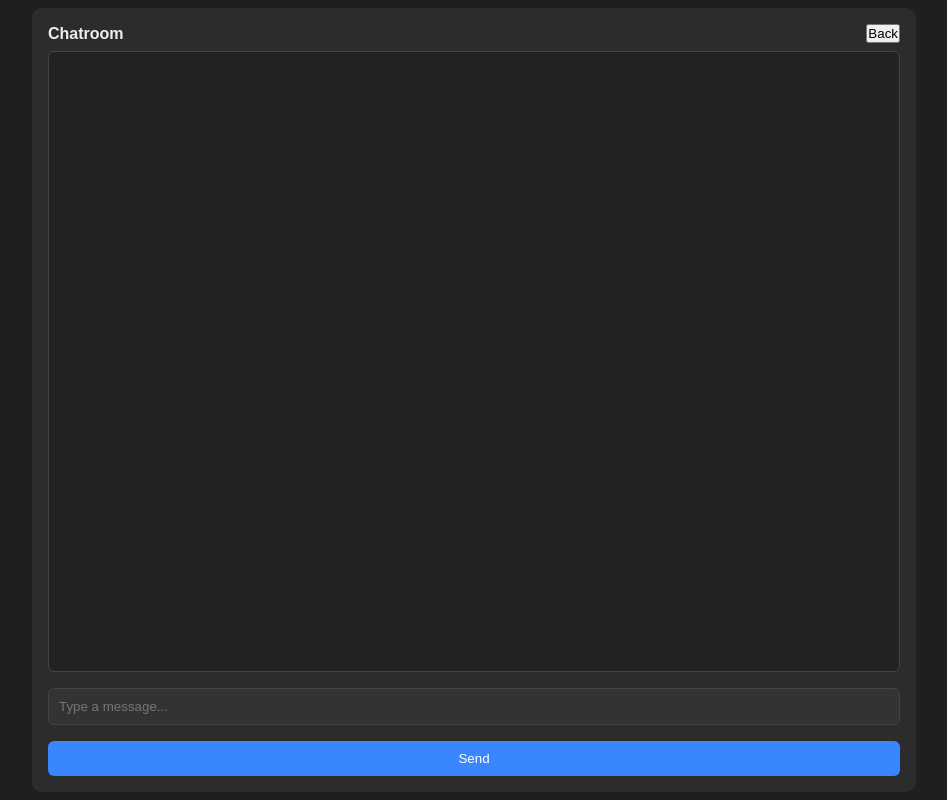
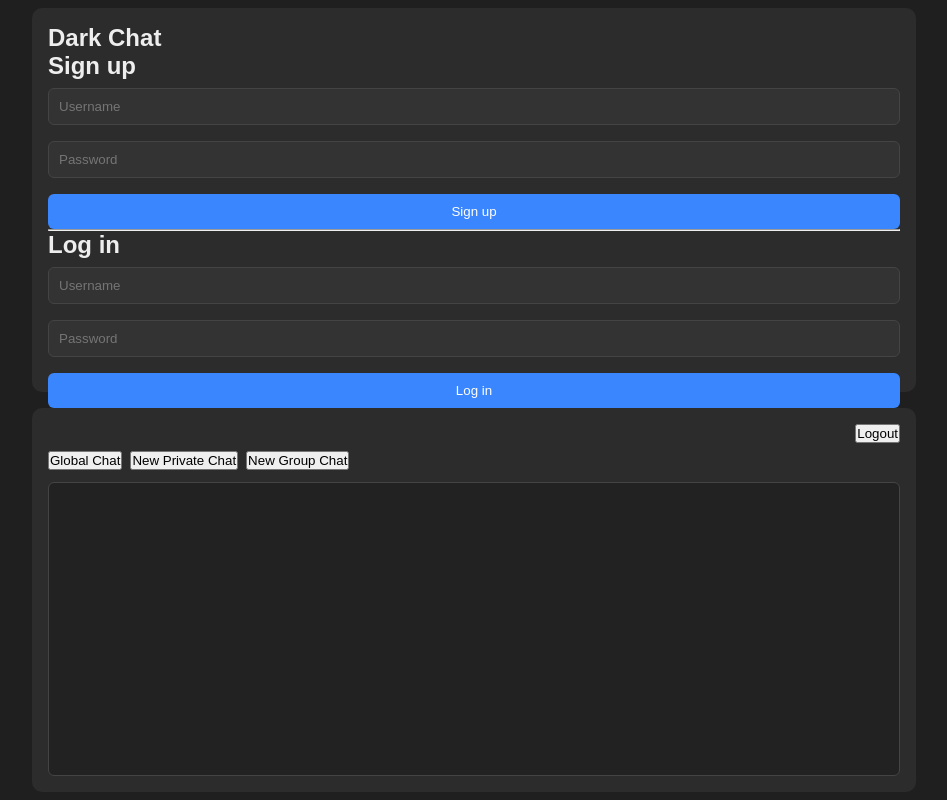
Before and after one commit to qwetry-the-devil/Chatterchat, a plain HTML site: page index.html in a window 1280 px wide. Shown: the whole page, without its empty margins (166-1113 px from the left). Drawn offline with Linux system fonts and the light colour scheme; no server answers.

Commit message:
Update index.html

```diff
--- a/index.html
+++ b/index.html
@@ -3,25 +3,48 @@
 <head>
 <meta charset="UTF-8">
 <meta name="viewport" content="width=device-width,initial-scale=1">
-<title>Dark Chat Room</title>
+<title>Dark Chat Lobby</title>
 <link rel="stylesheet" href="styles.css">
 </head>
 <body>
 <main class="container">
-  <section id="chat" class="card">
+  <section id="auth" class="card">
+    <h1>Dark Chat</h1>
+    <div id="messages-area" class="info" hidden></div>
+
+    <form id="signupForm" class="form">
+      <h2>Sign up</h2>
+      <input id="signupUsername" placeholder="Username" autocomplete="off" required />
+      <input id="signupPassword" type="password" placeholder="Password" required />
+      <button type="submit">Sign up</button>
+    </form>
+
+    <hr>
+
+    <form id="loginForm" class="form">
+      <h2>Log in</h2>
+      <input id="loginUsername" placeholder="Username" autocomplete="off" required />
+      <input id="loginPassword" type="password" placeholder="Password" required />
+      <button type="submit">Log in</button>
+    </form>
+  </section>
+
+  <section id="lobby" class="card" hidden>
     <div class="chat-header">
-      <strong id="chatName">Chatroom</strong>
-      <button id="backBtn">Back</button>
+      <strong id="meName"></strong>
+      <button id="logoutBtn">Logout</button>
     </div>
 
-    <div id="messages" class="messages"></div>
+    <div class="lobby-actions">
+      <button id="globalBtn">Global Chat</button>
+      <button id="newPrivateBtn">New Private Chat</button>
+      <button id="newGroupBtn">New Group Chat</button>
+    </div>
 
-    <form id="messageForm" class="form">
-      <input id="messageInput" placeholder="Type a message..." autocomplete="off" required>
-      <button type="submit">Send</button>
-    </form>
+    <ul id="chatList"></ul>
   </section>
 </main>
-<script type="module" src="chat.js"></script>
+
+<script type="module" src="index.js"></script>
 </body>
 </html>
```
